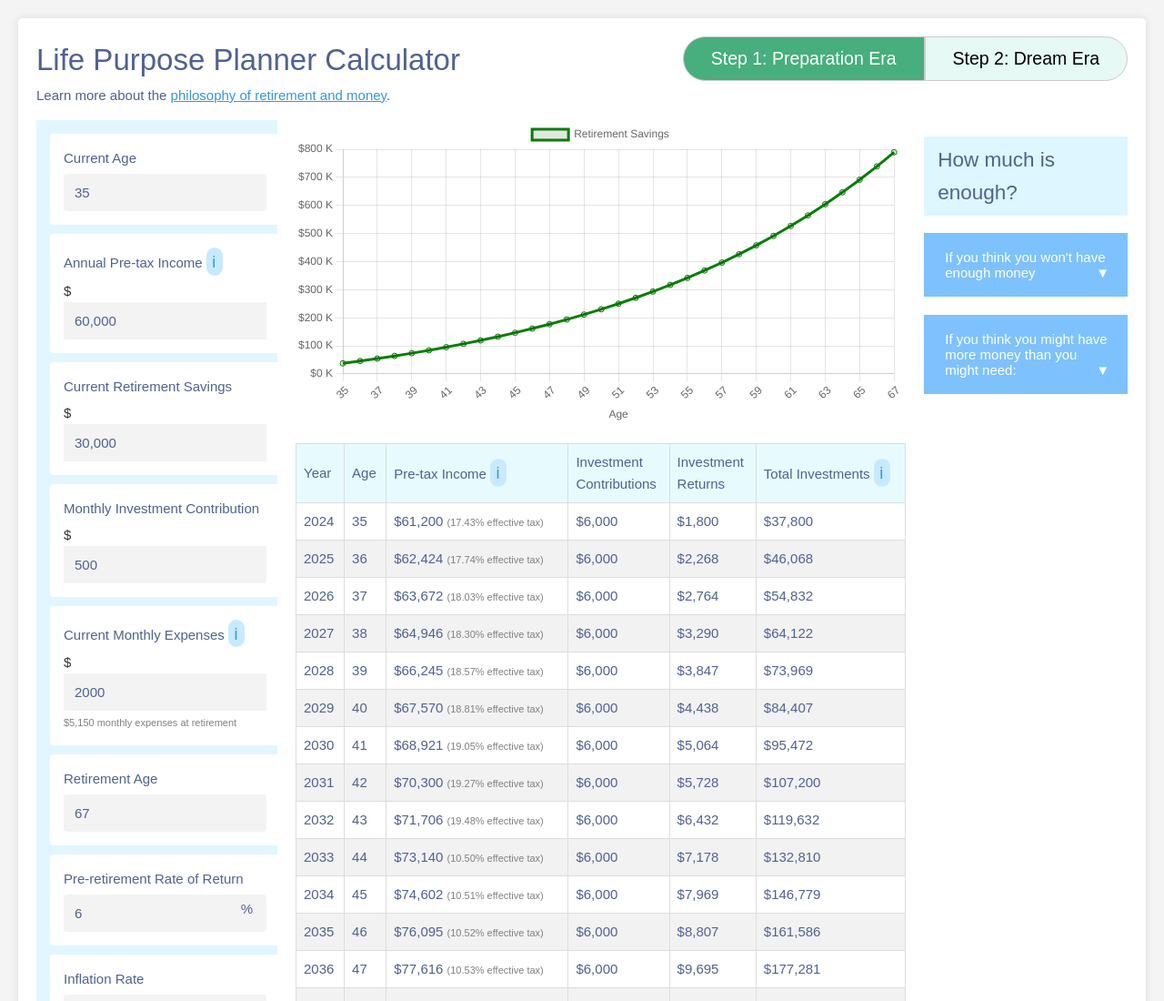
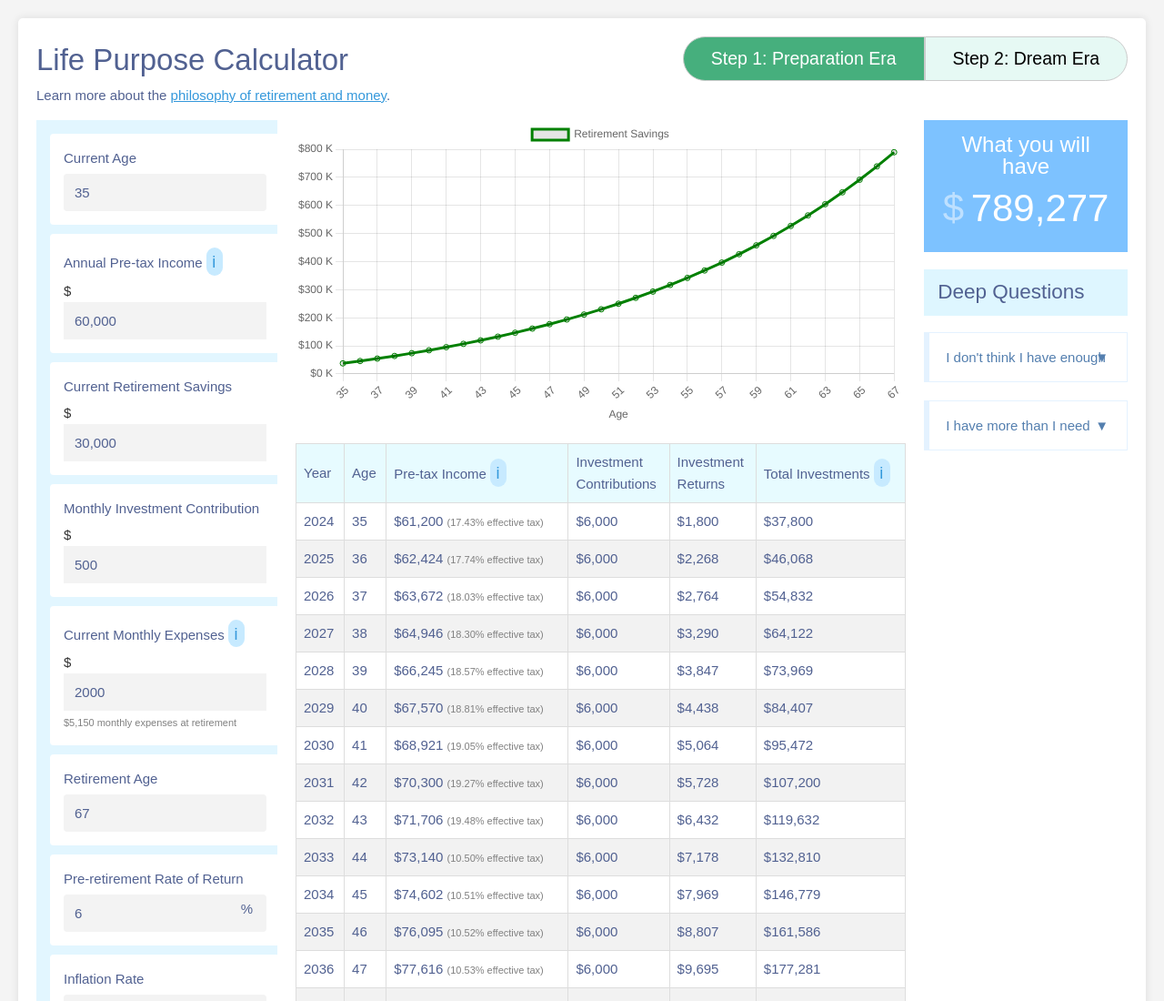
Before and after one commit to scottpetrovic/life-purpose-calculator, a website built with Vite: page index.html in a window 1280 px wide. Shown: the top 1100 px of the page at 91% size. Built offline with nearby package versions, Linux system fonts and the light colour scheme; a web font is replaced by a local one.

Commit message:
Add in a secion to each phase with the ending balance

```diff
--- a/index.html
+++ b/index.html
@@ -3,7 +3,7 @@
 <head>
     <meta charset="UTF-8">
     <meta name="viewport" content="width=device-width, initial-scale=1.0">
-    <title>Two-Phase Retirement Calculator</title>
+    <title>Life Purpose Calculator</title>
     <script src="https://cdnjs.cloudflare.com/ajax/libs/Chart.js/3.7.0/chart.min.js"></script>
 
     <link rel="preconnect" href="https://fonts.googleapis.com">
@@ -24,7 +24,7 @@
 
         <div class="calculator-header">
             <span>
-                <h1 style="margin: 0">Life Purpose Planner Calculator</h1>
+                <h1 style="margin: 0">Life Purpose Calculator</h1>
                 <!-- instructions go here with to be seen with a dialog -->
                 <p style="margin-top: 0">
                     Learn more about the <a href="#" class="open-dialog-link" id="openDialog">philosophy of retirement and money</a>.
@@ -204,11 +204,17 @@
             </div>
 
             <div class="recommendation-section">
-                <h2>How much is enough?</h2>
+
+                <div class="main-section-callout" id="accumulation-data-executive">
+                    <h3>What you will have</h3>
+                    <p class="large-callout-amount"><span style="margin-right: 0.5rem; opacity: 0.5">$</span><span id="retirementLastAccumulation">234,000</span></p>
+                </div>
+
+                <h2>Deep Questions</h2>
 
 
                 <div class="accordion">
-                    <button class="accordion-header">If you think you won't have enough money</button>
+                    <button class="accordion-header">I don't think I have enough</button>
                     <div class="accordion-content">
                         <ul>
                             <li>Start small: Remember, even minor savings can compound over time. Begin with what you can manage consistently.</li>
@@ -226,7 +232,7 @@
 
 
                 <div class="accordion">
-                    <button class="accordion-header">If you think you might have more money than you might need:</button>
+                    <button class="accordion-header">I have more than I need</button>
                     <div class="accordion-content">
                         <ul>
                             <li>Diversify your investments: Ensure your savings are working for you across various asset classes to manage risk and maximize returns.</li>
@@ -328,6 +334,12 @@
             </div>
 
             <div class="recommendation-section">
+
+                <div class="main-section-callout">
+                    <h3>What you will die with</h3>
+                    <p class="large-callout-amount"><span style="margin-right: 0.5rem; opacity: 0.5">$</span><span id="retirementLastDistribution">234,000</span></p>
+                </div>
+
                 <h2>Budgeting or Dreaming?</h2>
 
 
--- a/script.js
+++ b/script.js
@@ -124,8 +124,11 @@ function calculateAccumulationPhase() {
   updateAccumulationChart(accumulationData);
   updateAccumulationTable(accumulationData);
 
+  // put the final amount that we saved for retirement in a couple areas
   document.getElementById("retirementSavings").value = Math.round(
     accumulationData[accumulationData.length - 1].endAmount).toLocaleString("en-US");
+    document.getElementById("retirementLastAccumulation").innerHTML =  document.getElementById("retirementSavings").value
+
 }
 
 function calculateDistributionPhase() {
@@ -168,6 +171,9 @@ function calculateDistributionPhase() {
       break;
     }
   }
+
+  // update the DOM element with the final value from the distrubution data with our final savings retirementLastDistribution ID
+  document.getElementById("retirementLastDistribution").innerHTML = Math.round(distributionData[distributionData.length - 1].remainingSavings).toLocaleString("en-US");
 
   updateDistributionChart(distributionData);
   updateDistributionTable(distributionData);
--- a/styles.css
+++ b/styles.css
@@ -184,13 +184,31 @@ th {
   align-items: flex-start;
 }
 
+.main-section-callout {
+  text-align: center;
+  background: #7dc2ff;
+  padding: 1rem;
+}
+.main-section-callout h3 {
+  color: white;
+  margin: 0;
+  font-size: 1.6rem;
+  line-height: 100%;
+}
+
+.large-callout-amount, .large-callout-amount span {
+  font-size: 2.8rem;
+  margin: 0;
+  padding: 0;
+  color: white;
+}
+
 /* accordion styles */
 :root {
-    --main-accordion-bg-color: #7dc2ff;
+    --main-accordion-bg-color: #e4f2ff;
   }
 
 .accordion {
-  background-color: #f9f9f9;
   border-left: 5px solid var(--main-accordion-bg-color);
   margin-bottom: 20px;
 }
@@ -198,13 +216,13 @@ th {
     border-radius: 0;
 }
 .accordion-header {
-  background-color: var(--main-accordion-bg-color);
-  color: white;
+  background-color: white;
+  color: rgb(84, 127, 175);
   cursor: pointer;
   padding: 18px;
   width: 100%;
   text-align: left;
-  border: none;
+  border: 1px solid var(--main-accordion-bg-color);;
   outline: none;
   transition: 0.4s;
   position: relative;
```
